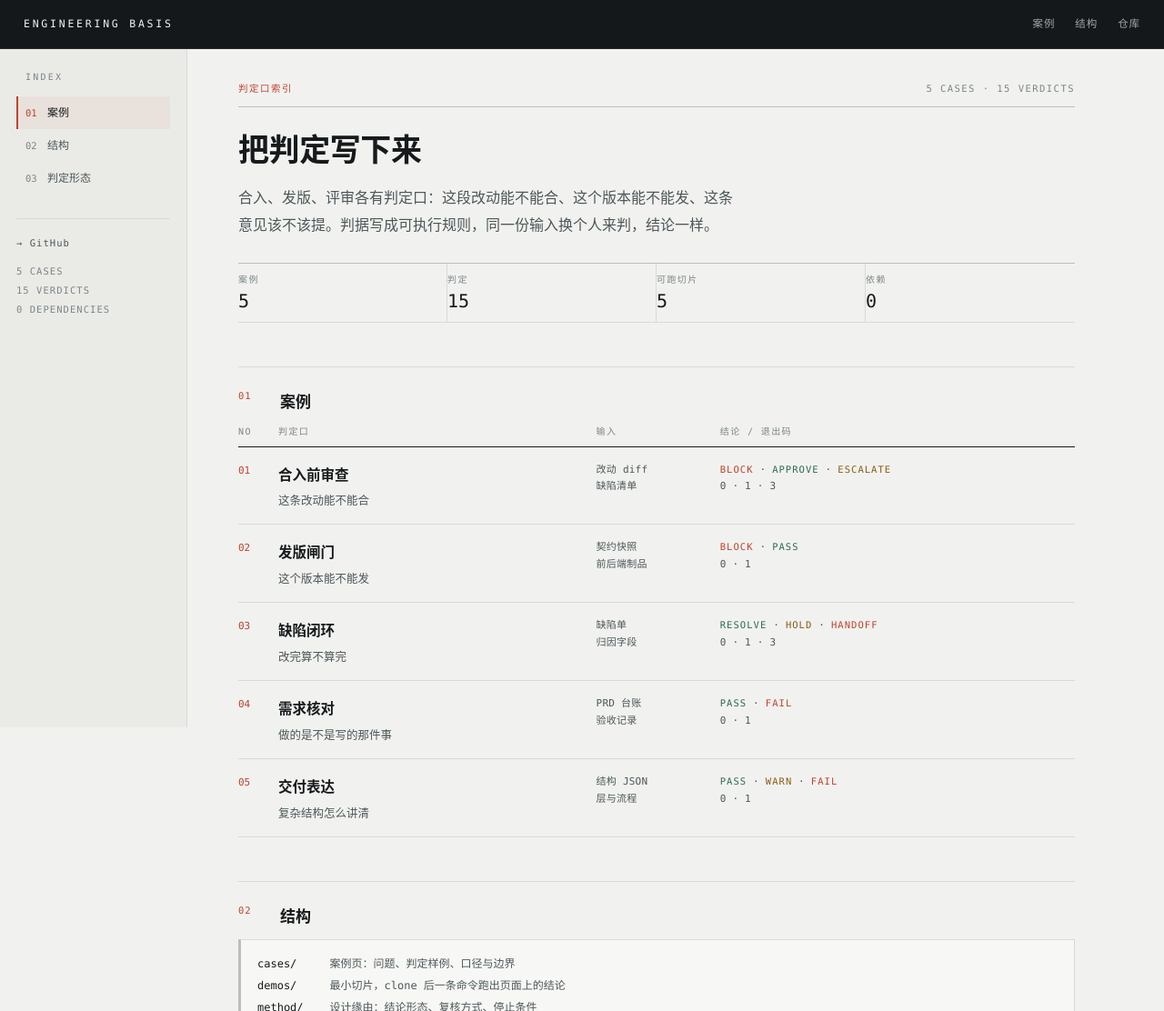
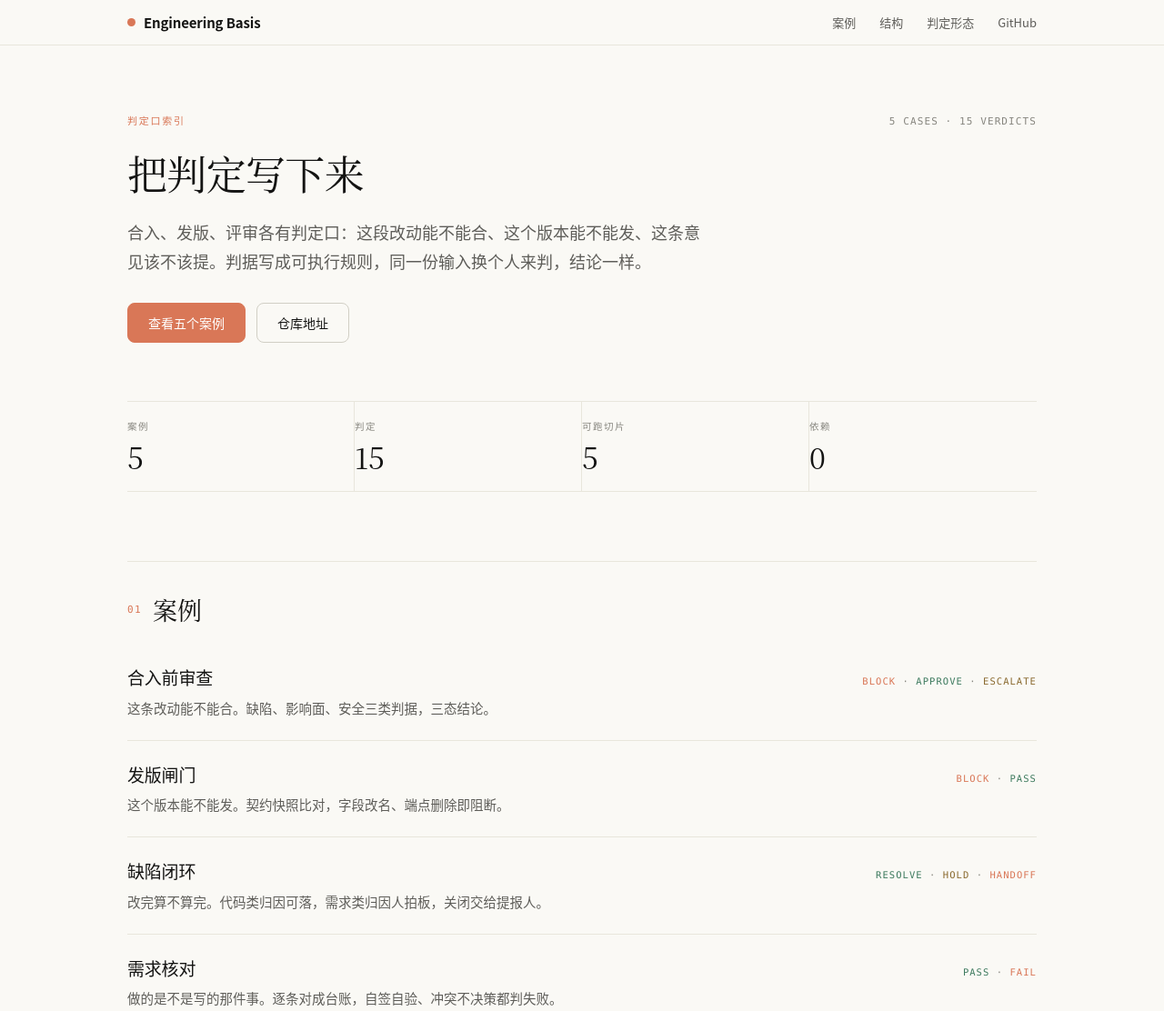
Before and after one commit to siYuanJun/engineering-basis, a plain HTML site: page index.html in a window 1280 px wide. Shown: the top 1112 px of the page at 91% size. Drawn offline with Linux system fonts and the light colour scheme.

Commit message:
style: 站点改为暖白单栏，衬线标题与珊瑚强调

```diff
--- a/assets/base.css
+++ b/assets/base.css
@@ -1,226 +1,205 @@
 :root{
-  --bg:#F1F2EF;
-  --bg-2:#EAEBE7;
-  --ink:#171A1C;
-  --ink-2:#4D5659;
-  --ink-3:#7C8588;
-  --line:#D7DAD6;
-  --line-2:#B9BFBA;
-  --signal:#C2412D;
-  --pass:#2F6B52;
-  --warn:#8A5A16;
-  --top:#14181A;
-  --sans:"PingFang SC","HarmonyOS Sans SC","Noto Sans CJK SC","Microsoft YaHei",system-ui,sans-serif;
+  --bg:#FAF9F5;
+  --soft:#F0EEE6;
+  --ink:#141413;
+  --ink-2:#5E5D59;
+  --ink-3:#87867F;
+  --line:#E8E6DC;
+  --line-2:#D1CFC5;
+  --coral:#D97757;
+  --coral-2:#C15F3C;
+  --green:#3D7A5E;
+  --serif:"Tiempos Headline","Songti SC","Noto Serif CJK SC","Source Han Serif SC",Georgia,serif;
+  --sans:"Styrene B","PingFang SC","Noto Sans CJK SC","Microsoft YaHei",system-ui,sans-serif;
   --mono:"JetBrains Mono","IBM Plex Mono",ui-monospace,SFMono-Regular,Menlo,Consolas,monospace;
-  --measure:920px;
+  --page:1080px;
 }
 *{box-sizing:border-box}
 html{-webkit-text-size-adjust:100%;scroll-behavior:smooth}
 body{
-  margin:0;padding-top:54px;background:var(--bg);color:var(--ink);
-  font:16px/1.78 var(--sans);
+  margin:0;background:var(--bg);color:var(--ink);
+  font:16.5px/1.72 var(--sans);
   -webkit-font-smoothing:antialiased;
 }
 a{color:inherit}
-a:focus-visible{outline:2px solid var(--signal);outline-offset:3px}
+a:focus-visible{outline:2px solid var(--coral);outline-offset:3px}
 
-/* 顶部条 */
+/* 顶部导航：浅色，细线，无深色块 */
 .top{
-  position:fixed;top:0;left:0;right:0;height:54px;z-index:40;
-  background:var(--top);color:#E8EBE9;
-  display:flex;align-items:center;justify-content:space-between;
-  padding:0 26px;border-bottom:1px solid #262B2E;
+  position:sticky;top:0;z-index:30;
+  background:rgba(250,249,245,.92);
+  backdrop-filter:blur(10px);
+  border-bottom:1px solid var(--line);
 }
-.top .brand{
-  font:11.5px/1 var(--mono);letter-spacing:.24em;text-transform:uppercase;
-  color:#F2F4F2;text-decoration:none;
+.top .inner{
+  max-width:var(--page);margin:0 auto;padding:17px 40px;
+  display:flex;align-items:center;justify-content:space-between;gap:24px;
 }
-.top nav{display:flex;gap:22px;align-items:center}
-.top nav a{
-  font:11.5px/1 var(--mono);letter-spacing:.08em;color:#9FA7A6;text-decoration:none;
+.brand{
+  display:flex;align-items:center;gap:9px;
+  font:15px/1 var(--sans);font-weight:600;letter-spacing:-.01em;
+  text-decoration:none;color:var(--ink);white-space:nowrap;
 }
-.top nav a:hover{color:#fff}
+.brand i{
+  width:9px;height:9px;border-radius:50%;background:var(--coral);display:block;flex:none;
+}
+.top nav{display:flex;gap:26px}
+.top nav a{font:13px/1 var(--sans);color:var(--ink-2);text-decoration:none}
+.top nav a:hover{color:var(--ink)}
 
-/* 左侧索引 */
-.side{
-  position:fixed;top:54px;left:0;bottom:0;width:206px;
-  background:var(--bg-2);border-right:1px solid var(--line);
-  padding:26px 18px 24px;overflow-y:auto;
+.wrap{max-width:var(--page);margin:0 auto;padding:0 40px 96px}
+
+.eyebrow{
+  display:flex;align-items:baseline;justify-content:space-between;gap:20px;
+  font:11px/1.4 var(--mono);letter-spacing:.16em;text-transform:uppercase;
+  color:var(--coral);padding-top:76px;
 }
-.side .label{
-  font:10px/1 var(--mono);letter-spacing:.22em;text-transform:uppercase;
-  color:var(--ink-3);padding-left:10px;margin-bottom:16px;
-}
-.side nav a{
-  display:grid;grid-template-columns:24px 1fr;align-items:baseline;
-  padding:9px 0 9px 8px;border-left:2px solid transparent;
-  font:12px/1.5 var(--mono);color:var(--ink-2);text-decoration:none;
-}
-.side nav a span{color:var(--ink-3);font-size:10.5px}
-.side nav a:hover{color:var(--ink)}
-.side nav a.on{color:var(--ink);border-left-color:var(--signal);background:rgba(194,65,45,.055)}
-.side nav a.on span{color:var(--signal)}
-.side-foot{
-  margin-top:26px;padding-top:16px;border-top:1px solid var(--line);
-  font:10.5px/2 var(--mono);letter-spacing:.1em;color:var(--ink-3);
-}
-.side-foot a{display:block;color:var(--ink-2);text-decoration:none;margin-bottom:10px}
-.side-foot a:hover{color:var(--signal)}
-
-/* 正文 */
-.main{margin-left:206px;padding:36px 56px 96px}
-.main > *{max-width:var(--measure)}
-
-.kicker{
-  display:flex;justify-content:space-between;align-items:baseline;gap:20px;
-  padding-bottom:12px;border-bottom:1px solid var(--line-2);
-  font:10.5px/1.4 var(--mono);letter-spacing:.14em;text-transform:uppercase;color:var(--ink-3);
-}
-.kicker .lead-word{color:var(--signal)}
+.eyebrow .r{color:var(--ink-3);letter-spacing:.1em}
 
 h1{
-  font-size:clamp(28px,3.4vw,34px);line-height:1.36;font-weight:600;
-  letter-spacing:-.012em;margin:22px 0 16px;
+  font-family:var(--serif);font-weight:500;
+  font-size:clamp(32px,4vw,44px);line-height:1.26;letter-spacing:-.015em;
+  margin:22px 0 20px;max-width:20em;
 }
-.lead{color:var(--ink-2);font-size:16px;line-height:1.85;margin:0 0 8px;max-width:62ch}
+.lead{color:var(--ink-2);font-size:18px;line-height:1.78;margin:0;max-width:640px}
+
 .meta{
   font:10.5px/1.7 var(--mono);letter-spacing:.06em;color:var(--ink-3);
-  margin:24px 0 0;padding:10px 0;border-top:1px solid var(--line);border-bottom:1px solid var(--line);
+  margin:24px 0 0;padding-top:12px;border-top:1px solid var(--line);
 }
 
+.actions{display:flex;gap:12px;margin:30px 0 0;flex-wrap:wrap}
+.btn{
+  display:inline-flex;align-items:center;height:44px;padding:0 22px;border-radius:8px;
+  font:14px/1 var(--sans);text-decoration:none;
+  background:var(--coral);color:#fff;border:1px solid var(--coral);
+  transition:background .16s,border-color .16s;
+}
+.btn:hover{background:var(--coral-2);border-color:var(--coral-2)}
+.btn.ghost{background:transparent;color:var(--ink);border-color:var(--line-2)}
+.btn.ghost:hover{border-color:var(--ink-2);background:transparent}
+
+.figures{
+  display:grid;grid-template-columns:repeat(4,1fr);
+  margin:64px 0 0;padding:0;border-top:1px solid var(--line);border-bottom:1px solid var(--line);
+}
+.figures div{padding:22px 20px 22px 0;border-right:1px solid var(--line)}
+.figures div:last-child{border-right:0}
+.figures dt{font:10.5px/1 var(--mono);letter-spacing:.14em;text-transform:uppercase;color:var(--ink-3)}
+.figures dd{margin:12px 0 0;font-family:var(--serif);font-size:32px;line-height:1;color:var(--ink)}
+
 h2{
-  position:relative;font-size:17px;font-weight:600;line-height:1.5;
-  margin:48px 0 14px;padding:24px 0 0 46px;border-top:1px solid var(--line);
+  font-family:var(--serif);font-weight:500;font-size:27px;line-height:1.4;
+  margin:76px 0 8px;padding-top:34px;border-top:1px solid var(--line);
 }
 h2 .n{
-  position:absolute;left:0;top:26px;
-  font:10.5px/1 var(--mono);letter-spacing:.1em;color:var(--signal);
+  display:inline-block;font:11px/1 var(--mono);letter-spacing:.12em;color:var(--coral);
+  position:relative;top:-8px;margin-right:12px;
 }
-h3{font-size:14px;font-weight:600;margin:26px 0 8px;color:var(--ink)}
 
-p{margin:0 0 14px;max-width:76ch}
-ul{margin:0 0 18px;padding-left:1.1em;max-width:76ch}
-li{margin:0 0 6px;color:var(--ink-2)}
-li::marker{color:var(--line-2)}
+p{margin:0 0 16px;max-width:700px}
+ul{margin:0 0 20px;padding-left:1.15em;max-width:700px}
+li{margin:0 0 7px;color:var(--ink-2)}
+li::marker{color:var(--coral)}
 
-/* 案例索引表 */
-.idx{width:100%;border-collapse:collapse;margin:8px 0 0;font-size:14px}
-.idx th{
-  font:10px/1.4 var(--mono);letter-spacing:.14em;text-transform:uppercase;
-  color:var(--ink-3);text-align:left;font-weight:400;
-  padding:0 14px 9px 0;border-bottom:1px solid var(--ink);
+/* 案例列表：行式，无表格 */
+.list{display:block;margin-top:18px}
+.list a{
+  display:grid;grid-template-columns:1fr auto;align-items:baseline;gap:24px;
+  padding:24px 0;border-bottom:1px solid var(--line);
+  text-decoration:none;color:inherit;transition:color .15s;
 }
-.idx td{padding:16px 14px 16px 0;border-bottom:1px solid var(--line);vertical-align:top}
-.idx tr:hover td{background:rgba(255,255,255,.55)}
-.idx .no{width:44px;font:11px/1.5 var(--mono);color:var(--signal);padding-top:18px}
-.idx .name{width:38%}
-.idx .name a{display:block;font-weight:600;font-size:15.5px;text-decoration:none;color:var(--ink)}
-.idx .name a:hover{color:var(--signal)}
-.idx .name .sub{display:block;color:var(--ink-2);font-size:12.5px;line-height:1.7;margin-top:4px}
-.idx .in,.idx .out2{font:11px/1.7 var(--mono);color:var(--ink-2);letter-spacing:.02em}
-.idx .out2 .v{white-space:nowrap}
+.list a:hover .t{color:var(--coral)}
+.list .t{font:19px/1.4 var(--sans);font-weight:500;letter-spacing:-.01em}
+.list .sub{display:block;margin-top:6px;font:14.5px/1.6 var(--sans);color:var(--ink-2)}
+.list .v{font:10.5px/1.7 var(--mono);letter-spacing:.1em;color:var(--ink-3);text-align:right;white-space:nowrap}
 
-.v{font:10.5px/1 var(--mono);letter-spacing:.1em}
-.v.block{color:var(--signal)}
-.v.pass{color:var(--pass)}
-.v.warn{color:var(--warn)}
-
-/* 规格行 */
-.figures{
-  display:grid;grid-template-columns:repeat(4,1fr);
-  margin:28px 0 0;padding:0;border-top:1px solid var(--line-2);border-bottom:1px solid var(--line);
-}
-.figures div{padding:13px 14px 13px 0;border-right:1px solid var(--line)}
-.figures div:last-child{border-right:0}
-.figures dt{font:10px/1 var(--mono);letter-spacing:.14em;text-transform:uppercase;color:var(--ink-3)}
-.figures dd{margin:8px 0 0;font:20px/1 var(--mono);color:var(--ink)}
-
-/* 文件树 */
-.tree{
-  font:12px/2 var(--mono);color:var(--ink-2);
-  background:#F7F8F5;border:1px solid var(--line);border-left:3px solid var(--line-2);
-  padding:14px 18px;margin:10px 0 0;overflow-x:auto;white-space:pre;
-}
-.tree b{color:var(--ink);font-weight:500}
+.block{color:var(--coral)}
+.v.block{color:var(--coral)}
+.pass{color:var(--green)}
+.v.pass{color:var(--green)}
+.warn{color:#8A6A2F}
+.v.warn{color:#8A6A2F}
 
 /* 判定块 */
-.cards{display:grid;grid-template-columns:minmax(0,1fr);margin:10px 0 4px}
-.card{border-top:1px solid var(--line);padding:22px 0 8px;min-width:0}
+.cards{display:grid;grid-template-columns:minmax(0,1fr);margin:20px 0 0}
+.card{border-top:1px solid var(--line);padding:26px 0 10px;min-width:0}
 .card:last-child{border-bottom:1px solid var(--line)}
-.hd{display:flex;justify-content:space-between;align-items:baseline;gap:18px;margin-bottom:13px}
-.hd b{font-size:15px;font-weight:600;min-width:0}
+.hd{display:flex;justify-content:space-between;align-items:baseline;gap:20px;margin-bottom:14px}
+.hd b{font-family:var(--serif);font-weight:500;font-size:20px;line-height:1.4;min-width:0}
 .badge{
-  position:relative;flex:none;margin-right:-.1em;
-  font:10.5px/1 var(--mono);letter-spacing:.1em;padding:4px 0 4px 14px;
+  position:relative;flex:none;
+  font:10.5px/1 var(--mono);letter-spacing:.1em;padding:3px 0 3px 13px;
 }
-.badge::before{content:"";position:absolute;left:0;top:50%;width:6px;height:6px;margin-top:-3px}
-.badge.block{color:var(--signal)}
-.badge.block::before{background:var(--signal)}
-.badge.approve{color:var(--pass)}
-.badge.approve::before{background:var(--pass)}
-.badge.escalate{color:var(--warn)}
-.badge.escalate::before{background:var(--warn);transform:rotate(45deg)}
+.badge::before{content:"";position:absolute;left:0;top:50%;width:7px;height:7px;border-radius:50%;margin-top:-3.5px}
+.badge.block{color:var(--coral)}
+.badge.block::before{background:var(--coral)}
+.badge.approve{color:var(--green)}
+.badge.approve::before{background:var(--green)}
+.badge.escalate{color:#8A6A2F}
+.badge.escalate::before{background:#8A6A2F}
 
 .cmd{
-  font:12px/1.75 var(--mono);color:#DDE3E0;background:#1B2023;
-  border-left:3px solid #39423F;
-  padding:12px 15px;margin:0 0 8px;white-space:pre;overflow-x:auto;
+  font:12.5px/1.7 var(--mono);color:#30302E;background:var(--soft);
+  border-radius:8px;padding:14px 16px;margin:0 0 10px;
+  white-space:pre;overflow-x:auto;
 }
 .out{
-  font:12px/1.75 var(--mono);color:var(--ink);background:#F7F8F5;
-  border:1px solid var(--line);border-left:3px solid var(--line-2);
-  padding:12px 15px;margin:0 0 13px;white-space:pre-wrap;overflow-wrap:anywhere;
+  font:12.5px/1.7 var(--mono);color:var(--ink);background:#fff;
+  border:1px solid var(--line);border-radius:8px;
+  padding:14px 16px;margin:0 0 14px;white-space:pre-wrap;overflow-wrap:anywhere;
 }
-.say{color:var(--ink-2);font-size:13.5px;line-height:1.85;margin:0 0 22px;max-width:74ch}
+.say{color:var(--ink-2);font-size:14.5px;line-height:1.8;margin:0 0 24px;max-width:700px}
 
-.rule{border-top:1px solid var(--line);border-bottom:1px solid var(--line);padding:18px 0 10px;margin:16px 0}
-.rule b{display:block;font-size:14px;font-weight:600;margin-bottom:11px}
+.rule{border-top:1px solid var(--line);border-bottom:1px solid var(--line);padding:22px 0 12px;margin:20px 0}
+.rule b{display:block;font-family:var(--serif);font-weight:500;font-size:17px;margin-bottom:12px}
 
-table{width:100%;border-collapse:collapse;margin:12px 0 10px;font-size:13.5px}
+table{width:100%;border-collapse:collapse;margin:18px 0 10px;font-size:14.5px}
 th{
-  font:10px/1.4 var(--mono);letter-spacing:.12em;text-transform:uppercase;
-  color:var(--ink-3);text-align:left;padding:0 14px 8px 0;
-  border-bottom:1px solid var(--ink);font-weight:400;
+  font:10.5px/1.4 var(--mono);letter-spacing:.12em;text-transform:uppercase;
+  color:var(--ink-3);text-align:left;font-weight:400;
+  padding:0 16px 9px 0;border-bottom:1px solid var(--line-2);
 }
-td{padding:12px 14px 12px 0;border-bottom:1px solid var(--line);vertical-align:top;color:var(--ink-2)}
-td:first-child{width:160px;color:var(--ink);font-weight:600}
+td{padding:13px 16px 13px 0;border-bottom:1px solid var(--line);vertical-align:top;color:var(--ink-2)}
+td:first-child{width:170px;color:var(--ink);font-weight:500}
 
-.k{font:10.5px/1.9 var(--mono);color:var(--ink-3);max-width:76ch;letter-spacing:.02em}
+.k{font:10.5px/1.85 var(--mono);color:var(--ink-3);max-width:720px;letter-spacing:.02em}
 
 .quote{
-  font-size:16px;line-height:1.9;color:var(--ink);border-left:2px solid var(--signal);
-  padding:4px 0 4px 20px;margin:10px 0 0;max-width:58ch;
+  font-family:var(--serif);font-size:23px;line-height:1.62;font-weight:500;
+  color:var(--ink);border-left:2px solid var(--coral);
+  padding:2px 0 2px 24px;margin:22px 0 0;max-width:660px;
+}
+
+.tree{
+  font:12.5px/2 var(--mono);color:var(--ink-2);background:#fff;
+  border:1px solid var(--line);border-radius:8px;
+  padding:16px 20px;margin:18px 0 0;overflow-x:auto;white-space:pre;
 }
 
 footer{
-  margin-top:64px;padding-top:16px;border-top:1px solid var(--line-2);
-  font:10.5px/1.9 var(--mono);color:var(--ink-3);letter-spacing:.02em;
+  margin-top:80px;padding-top:20px;border-top:1px solid var(--line);
+  font:11px/1.9 var(--mono);color:var(--ink-3);letter-spacing:.02em;
 }
 
-@media (max-width:1000px){
-  .side{display:none}
-  .main{margin-left:0;padding:32px 28px 80px}
+@media (max-width:860px){
+  .top .inner{padding:15px 20px}
   .top nav{gap:16px}
+  .top nav a{font-size:12.5px}
+  .top nav a:nth-child(2),.top nav a:nth-child(3){display:none}
+  .brand{font-size:14px}
+  .wrap{padding:0 20px 72px}
+  .eyebrow{padding-top:48px}
+  h1{font-size:32px;line-height:1.28}
+  .lead{font-size:16px}
+  .figures{grid-template-columns:repeat(2,1fr);margin-top:44px}
+  .figures div:nth-child(2){border-right:0}
+  .figures div:nth-child(3),.figures div:nth-child(4){border-top:1px solid var(--line)}
+  h2{font-size:22px;margin-top:56px}
+  .hd{flex-direction:column;gap:6px;align-items:flex-start}
+  .list a{grid-template-columns:1fr;gap:6px;padding:20px 0}
+  .list .v{text-align:left}
+  .quote{font-size:19px}
+  td:first-child{width:120px}
+  .tree{white-space:pre-wrap;overflow-wrap:anywhere;font-size:11.5px}
 }
-@media (max-width:760px){
-  body{padding-top:50px}
-  .top{padding:0 18px;height:50px}
-  .main{padding:28px 18px 64px}
-  h1{font-size:25px;line-height:1.42}
-  .lead{font-size:15px}
-  h2{padding-left:0;margin-top:40px}
-  h2 .n{position:static;display:block;margin-bottom:6px}
-  .kicker span:last-child{display:none}
-  .tree{white-space:pre-wrap;overflow-wrap:anywhere;font-size:11px}
-  .figures{grid-template-columns:repeat(2,1fr)}
-  .figures div:nth-child(2){border-right:0}
-  .hd{flex-direction:column;gap:6px;align-items:flex-start}
-  .idx thead{display:none}
-  .idx tr{display:block;padding:14px 0;border-bottom:1px solid var(--line)}
-  .idx td{display:block;padding:0;border:0;width:auto}
-  .idx tr:hover td{background:none}
-  .idx .no{padding:0 0 4px}
-  .idx .name{padding-bottom:6px}
-  .idx .in{padding-bottom:2px}
-  td:first-child{width:auto}
-}
--- a/index.html
+++ b/index.html
@@ -9,36 +9,31 @@
 <body>
 
 <header class="top">
-  <a class="brand" href="index.html">Engineering Basis</a>
-  <nav>
-    <a href="index.html#cases">案例</a>
-    <a href="index.html#structure">结构</a>
-    <a href="https://github.com/siYuanJun/engineering-basis">仓库</a>
-  </nav>
+  <div class="inner">
+    <a class="brand" href="index.html"><i></i>Engineering Basis</a>
+    <nav>
+      <a href="#cases">案例</a>
+      <a href="#structure">结构</a>
+      <a href="#rule">判定形态</a>
+      <a href="https://github.com/siYuanJun/engineering-basis">GitHub</a>
+    </nav>
+  </div>
 </header>
 
-<aside class="side">
-  <div class="label">Index</div>
-  <nav>
-    <a class="on" href="#cases"><span>01</span>案例</a>
-    <a href="#structure"><span>02</span>结构</a>
-    <a href="#rule"><span>03</span>判定形态</a>
-  </nav>
-  <div class="side-foot">
-    <a href="https://github.com/siYuanJun/engineering-basis">→ GitHub</a>
-    5 CASES<br>15 VERDICTS<br>0 DEPENDENCIES
-  </div>
-</aside>
+<main class="wrap">
 
-<main class="main">
-
-  <div class="kicker">
-    <span class="lead-word">判定口索引</span>
-    <span>5 CASES · 15 VERDICTS</span>
+  <div class="eyebrow">
+    <span>判定口索引</span>
+    <span class="r">5 CASES · 15 VERDICTS</span>
   </div>
 
   <h1>把判定写下来</h1>
   <p class="lead">合入、发版、评审各有判定口：这段改动能不能合、这个版本能不能发、这条意见该不该提。判据写成可执行规则，同一份输入换个人来判，结论一样。</p>
+
+  <div class="actions">
+    <a class="btn" href="#cases">查看五个案例</a>
+    <a class="btn ghost" href="https://github.com/siYuanJun/engineering-basis">仓库地址</a>
+  </div>
 
   <dl class="figures">
     <div><dt>案例</dt><dd>5</dd></div>
@@ -49,54 +44,39 @@
 
   <h2 id="cases"><span class="n">01</span>案例</h2>
 
-  <table class="idx">
-    <thead>
-      <tr><th>No</th><th>判定口</th><th>输入</th><th>结论 / 退出码</th></tr>
-    </thead>
-    <tbody>
-      <tr>
-        <td class="no">01</td>
-        <td class="name"><a href="cases/review-loop.html">合入前审查</a><span class="sub">这条改动能不能合</span></td>
-        <td class="in">改动 diff<br>缺陷清单</td>
-        <td class="out2"><span class="v block">BLOCK</span> · <span class="v pass">APPROVE</span> · <span class="v warn">ESCALATE</span><br>0 · 1 · 3</td>
-      </tr>
-      <tr>
-        <td class="no">02</td>
-        <td class="name"><a href="cases/release-loop.html">发版闸门</a><span class="sub">这个版本能不能发</span></td>
-        <td class="in">契约快照<br>前后端制品</td>
-        <td class="out2"><span class="v block">BLOCK</span> · <span class="v pass">PASS</span><br>0 · 1</td>
-      </tr>
-      <tr>
-        <td class="no">03</td>
-        <td class="name"><a href="cases/bug-loop.html">缺陷闭环</a><span class="sub">改完算不算完</span></td>
-        <td class="in">缺陷单<br>归因字段</td>
-        <td class="out2"><span class="v pass">RESOLVE</span> · <span class="v warn">HOLD</span> · <span class="v block">HANDOFF</span><br>0 · 1 · 3</td>
-      </tr>
-      <tr>
-        <td class="no">04</td>
-        <td class="name"><a href="cases/prd-gap-loop.html">需求核对</a><span class="sub">做的是不是写的那件事</span></td>
-        <td class="in">PRD 台账<br>验收记录</td>
-        <td class="out2"><span class="v pass">PASS</span> · <span class="v block">FAIL</span><br>0 · 1</td>
-      </tr>
-      <tr>
-        <td class="no">05</td>
-        <td class="name"><a href="cases/stage-spec.html">交付表达</a><span class="sub">复杂结构怎么讲清</span></td>
-        <td class="in">结构 JSON<br>层与流程</td>
-        <td class="out2"><span class="v pass">PASS</span> · <span class="v warn">WARN</span> · <span class="v block">FAIL</span><br>0 · 1</td>
-      </tr>
-    </tbody>
-  </table>
+  <div class="list">
+    <a href="cases/review-loop.html">
+      <span><span class="t">合入前审查</span><span class="sub">这条改动能不能合。缺陷、影响面、安全三类判据，三态结论。</span></span>
+      <span class="v"><span class="block">BLOCK</span> · <span class="pass">APPROVE</span> · <span class="warn">ESCALATE</span></span>
+    </a>
+    <a href="cases/release-loop.html">
+      <span><span class="t">发版闸门</span><span class="sub">这个版本能不能发。契约快照比对，字段改名、端点删除即阻断。</span></span>
+      <span class="v"><span class="block">BLOCK</span> · <span class="pass">PASS</span></span>
+    </a>
+    <a href="cases/bug-loop.html">
+      <span><span class="t">缺陷闭环</span><span class="sub">改完算不算完。代码类归因可落，需求类归因人拍板，关闭交给提报人。</span></span>
+      <span class="v"><span class="pass">RESOLVE</span> · <span class="warn">HOLD</span> · <span class="block">HANDOFF</span></span>
+    </a>
+    <a href="cases/prd-gap-loop.html">
+      <span><span class="t">需求核对</span><span class="sub">做的是不是写的那件事。逐条对成台账，自签自验、冲突不决策都判失败。</span></span>
+      <span class="v"><span class="pass">PASS</span> · <span class="block">FAIL</span></span>
+    </a>
+    <a href="cases/stage-spec.html">
+      <span><span class="t">交付表达</span><span class="sub">复杂结构怎么讲清。层数、职责、流程先过校验，再生成可拆层的舞台。</span></span>
+      <span class="v"><span class="pass">PASS</span> · <span class="warn">WARN</span> · <span class="block">FAIL</span></span>
+    </a>
+  </div>
 
   <h2 id="structure"><span class="n">02</span>结构</h2>
 
-<pre class="tree"><b>cases/</b>     案例页：问题、判定样例、口径与边界
-<b>demos/</b>     最小切片，clone 后一条命令跑出页面上的结论
-<b>method/</b>    设计缘由：结论形态、复核方式、停止条件
-<b>index.md</b>   私有工程的名字与职责，实现不在这里</pre>
+<pre class="tree">cases/     案例页：问题、判定样例、口径与边界
+demos/     最小切片，clone 后一条命令跑出页面上的结论
+method/    设计缘由：结论形态、复核方式、停止条件
+index.md   私有工程的名字与职责，实现不在这里</pre>
 
   <h2 id="rule"><span class="n">03</span>判定形态</h2>
 
-  <p class="quote">结论有固定形态，不出现“基本可以”“再看看”。每条结论能被另一个人重放：位置、主张、证据、复核方式，缺一项不成立。做不到收敛就停手。</p>
+  <p class="quote">结论有固定形态，不出现“基本可以”“再看看”。每条结论能被另一个人重放：位置、主张、证据、复核方式，缺一项不成立。</p>
 
   <footer>
     公开的是判定切片；完整工程（台账、指标、交接单、发版报告）在私有仓。样例为构造输入，用于复现判定。
```
Also changed, not shown: cases/bug-loop.html (+6 -19 lines), cases/prd-gap-loop.html (+6 -19 lines), cases/release-loop.html (+6 -19 lines), cases/review-loop.html (+6 -19 lines), cases/stage-spec.html (+6 -19 lines).
